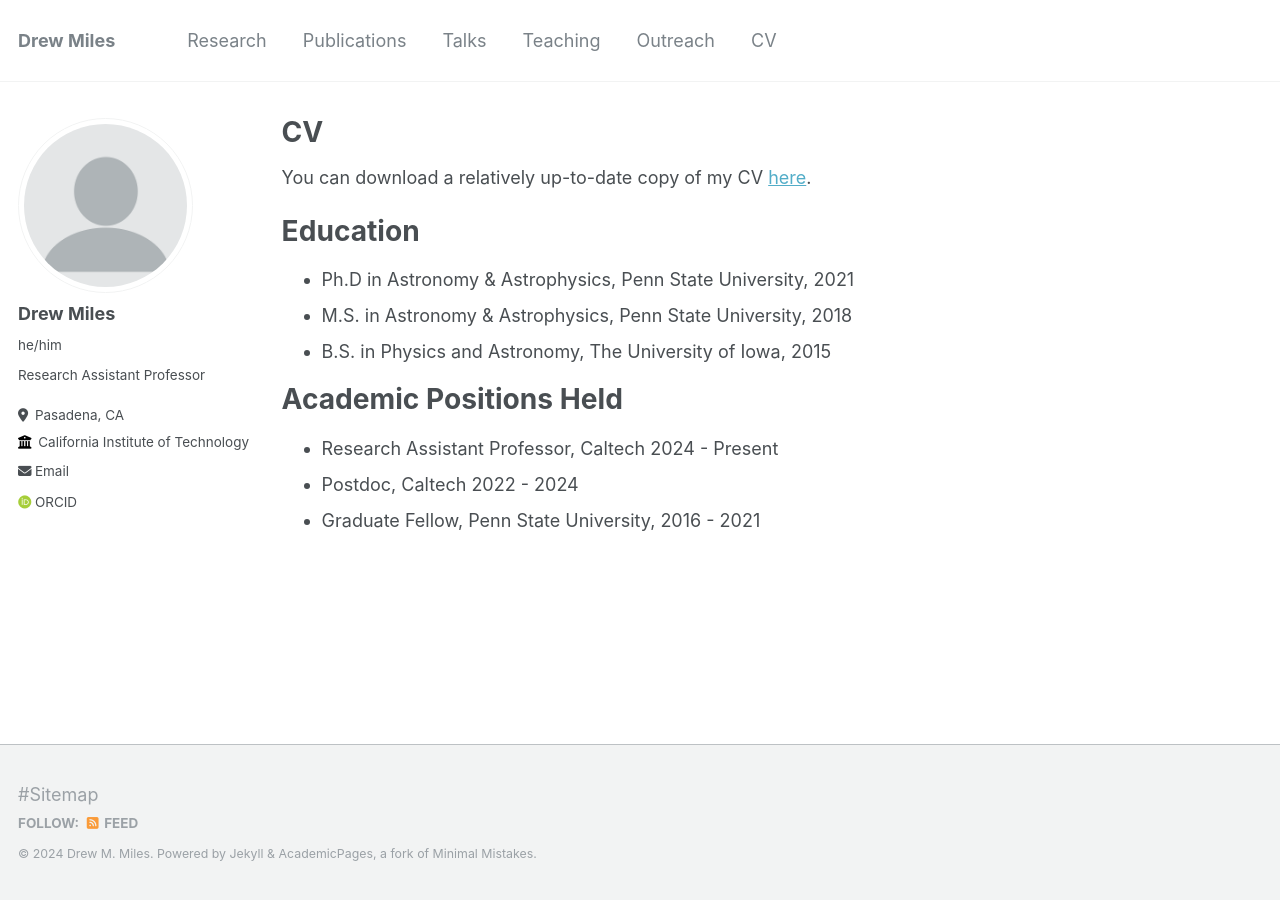
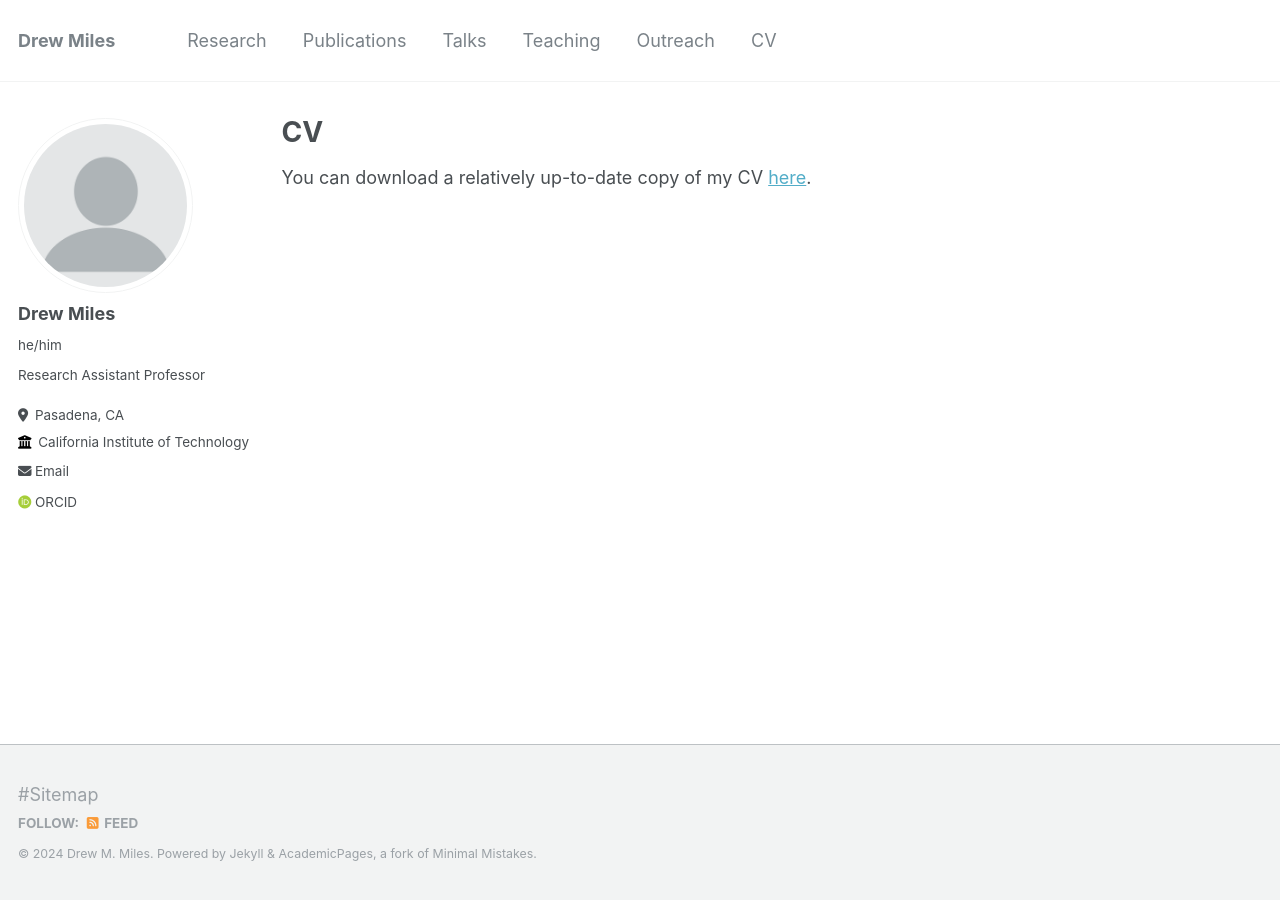
Before and after one commit to drew-miles/drew-miles.github.io, a Jekyll site: the page built from _pages/cv.md, in a window 1280 px wide. Built offline with Jekyll 4.4.1, drawn with Linux system fonts in a browser that asks for light colours; some web fonts are replaced.

Commit message:
Update cv.md

```diff
--- a/_pages/cv.md
+++ b/_pages/cv.md
@@ -10,15 +10,3 @@ redirect_from:
 {% include base_path %}
 
 You can download a relatively up-to-date copy of my CV [here](drew-miles.github.io/files/miles_cv_full_2023oct.pdf).
-
-Education
-======
-* Ph.D in Astronomy & Astrophysics, Penn State University, 2021
-* M.S. in Astronomy & Astrophysics, Penn State University, 2018
-* B.S. in Physics and Astronomy, The University of Iowa, 2015
-
-Academic Positions Held
-======
-* Research Assistant Professor, Caltech 2024 - Present
-* Postdoc, Caltech 2022 - 2024
-* Graduate Fellow, Penn State University, 2016 - 2021
```
